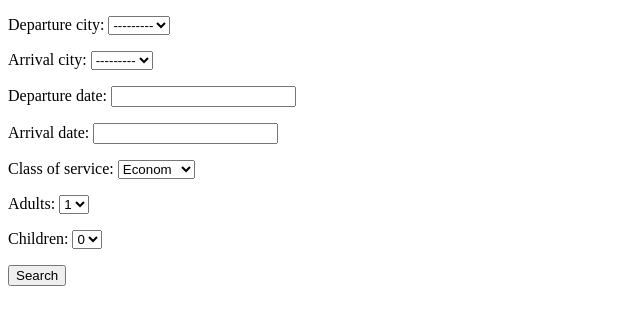
After one commit to frollow/airline, a Django app: page /search/ in a window 1280 px wide. The commit adds this page. Shown: the top 325 px of the page, without its empty margins (0-640 px from the left). Run offline with Django 3.2, Linux system fonts and the light colour scheme; data that the repository does not hold is empty; parts of the project's set-up code (start-up, migrations or seed data) failed here and were passed over; some libraries are stand-ins or nearby versions.

Commit message:
Flight search form added

```diff
--- a/airline/settings.py
+++ b/airline/settings.py
@@ -53,6 +53,10 @@ MIDDLEWARE_CLASSES = (
     'django.middleware.clickjacking.XFrameOptionsMiddleware',
 )
 
+CONTEXT_PROCESSORS = (
+    'django.core.context_processors.csrf',
+)
+
 ROOT_URLCONF = 'airline.urls'
 
 WSGI_APPLICATION = 'airline.wsgi.application'
--- a/airline/urls.py
+++ b/airline/urls.py
@@ -1,6 +1,7 @@
 from django.conf.urls import patterns, include, url
 
 import flight.views
+import flight.forms
 
 from django.contrib import admin
 from django.views.generic.base import RedirectView
@@ -8,12 +9,10 @@ from django.views.generic.base import RedirectView
 admin.autodiscover()
 
 urlpatterns = patterns('',
-    # Examples:
-    # url(r'^$', 'airline.views.home', name='home'),
-
     url(r'^admin/', include(admin.site.urls)),
     url(r'^flights/', flight.views.ListFlightView.as_view(), name='flights',),
+    url(r'^$', flight.views.index),
+    url(r'^search/$', flight.views.search),
+    url(r'^search_results/$', flight.views.search),
 
-    url(r'^$', 'flight.views.index'),
-    # url(r'^$', RedirectView()), to flight
 )
--- a/airport/models.py
+++ b/airport/models.py
@@ -6,3 +6,6 @@ from city.models import City
 class Airport(models.Model):
     code = models.CharField(max_length=3, verbose_name='Код', unique=True)
     city = models.ForeignKey(City, default='')
+
+    def __unicode__(self):
+        return '{}, {}'.format(self.code, self.city)
--- a/city/models.py
+++ b/city/models.py
@@ -3,11 +3,10 @@ from django.db import models
 from country.models import Country
 
 class City(models.Model):
-    city = models.CharField(max_length=255, verbose_name='Город')
+    city = models.CharField(max_length=255, verbose_name='City')
     country = models.ForeignKey(Country, default='')
-
     class Meta:
         verbose_name_plural = 'Cities'
 
     def __unicode__(self):
-        return '{} {}'.format(self.city, self.country)
+        return '{}, {}'.format(self.city, self.country)
--- a/country/models.py
+++ b/country/models.py
@@ -3,8 +3,7 @@ from django.db import models
 
 
 class Country(models.Model):
-    country = models.CharField(max_length=255, verbose_name='Страна')
-
+    country = models.CharField(max_length=255, verbose_name='Country')
     class Meta:
         verbose_name_plural = 'Countries'
 
--- /dev/null
+++ b/flight/forms.py
@@ -0,0 +1,23 @@
+# -*- coding: utf-8 -*-
+from django import forms
+from city.models import City
+from functools import partial
+from models import Flight
+
+class SearchForm(forms.Form):
+    DateInput = partial(forms.DateInput, {'class': 'datepicker'})
+    FIRST_CLASS = 'F'
+    BUSINESS_CLASS = 'B'
+    ECONOMY_CLASS = 'E'
+    CLASS_OF_SERVICE = (
+        (FIRST_CLASS, 'First'),
+        (BUSINESS_CLASS, 'Business'),
+        (ECONOMY_CLASS, 'Econom'),
+    )
+    departure_city = forms.ModelChoiceField(queryset=City.objects.all(), required=True)
+    arrival_city = forms.ModelChoiceField(queryset=City.objects.all())
+    departure_date = forms.DateField(widget=DateInput())
+    arrival_date = forms.DateField(widget=DateInput())
+    class_of_service = forms.ChoiceField(initial=ECONOMY_CLASS, choices=CLASS_OF_SERVICE)
+    adults = forms.ChoiceField(choices=(('1','1'),('2','2'),('3','3')))
+    children = forms.ChoiceField(choices=(('0','0'),('1','1'),('2','2'),('3','3')))
--- a/flight/views.py
+++ b/flight/views.py
@@ -1,14 +1,43 @@
 # coding: utf-8
-from django.shortcuts import render_to_response
-from django.template import RequestContext
+from django.http.response import HttpResponseRedirect
+from django.shortcuts import render, HttpResponse
+from django.template.context import RequestContext
 from django.views.generic import ListView
 from flight.models import Flight
-
+from city.models import City
+from django import forms
+from django.forms.models import modelformset_factory
+from django.shortcuts import render_to_response
+from forms import *
 
 class ListFlightView(ListView):
     model = Flight
     template_name = 'flights.html'
 
+def index(request):
+    return render(request, 'index.html')
 
-def index(request):
-    return render_to_response('index.html', context_instance=RequestContext(request))
+def search_form(request):
+    return render(request, 'search_form.html')
+
+def search(request):
+    if request.method == 'POST':
+        search_form = SearchForm(request.POST)
+        if search_form.is_valid():
+            departure_city = search_form.cleaned_data['departure_city']
+            arrival_city = search_form.cleaned_data['arrival_city']
+            departure_date = search_form.cleaned_data['departure_date']
+            arrival_date = search_form.cleaned_data['arrival_date']
+            class_of_service = search_form.cleaned_data['class_of_service']
+            adults = search_form.cleaned_data['adults']
+            children = search_form.cleaned_data['children']
+            return render_to_response('search_results.html', {'departure_city': departure_city,
+                                                              'arrival_city': arrival_city,
+                                                              'departure_date': departure_date,
+                                                              'arrival_date': arrival_date,
+                                                              'class_of_service': class_of_service,
+                                                              'adults': adults,
+                                                              'children': children})
+    else:
+        search_form = SearchForm()
+    return render_to_response('search_form.html', {'search_form': search_form}, context_instance=RequestContext(request))
--- a/templates/airline/search_form.html
+++ /dev/null
@@ -1,5 +0,0 @@
-<form action="search_flights/" method="post">
-    {% csrf_token %}
-    {{ form }}
-    <input type="submit" value="Найти" />
-</form>
--- a/templates/index.html
+++ b/templates/index.html
@@ -32,9 +32,5 @@
                 </div>
             </div>
         </div>
-
-        <div class="container">
-            {% include "airline/search_form.html" %}
-        </div>
     </body>
 </html>
--- /dev/null
+++ b/templates/search_form.html
@@ -0,0 +1,21 @@
+<!DOCTYPE html>
+<html>
+<head lang="en">
+    <meta charset="UTF-8">
+    <title></title>
+</head>
+<link rel="stylesheet" href="http://code.jquery.com/ui/1.11.0/themes/smoothness/jquery-ui.css">
+<script src="http://code.jquery.com/jquery-1.9.1.js"></script>
+<script src="http://code.jquery.com/ui/1.11.0/jquery-ui.js"></script>
+<script>
+$(document).ready(function() {
+    $('.datepicker').datepicker();
+});
+</script>
+<body>
+<form action="/search/" method="post">{% csrf_token %}
+{{ search_form.as_p }}
+<input type="submit" value="Search" />
+    </form>
+</body>
+</html>
```
Also changed, not shown: airline/forms.py (deleted, +0 -7 lines), city/views.py (+9 -1 lines), flight/models.py (+7 -6 lines), order/admin.py (+6 -1 lines), templates/search_results.html (added, +16 -0 lines), templates/test.html (added, +13 -0 lines), flight/migrations/0003_auto_20141117_1441.py (added).
